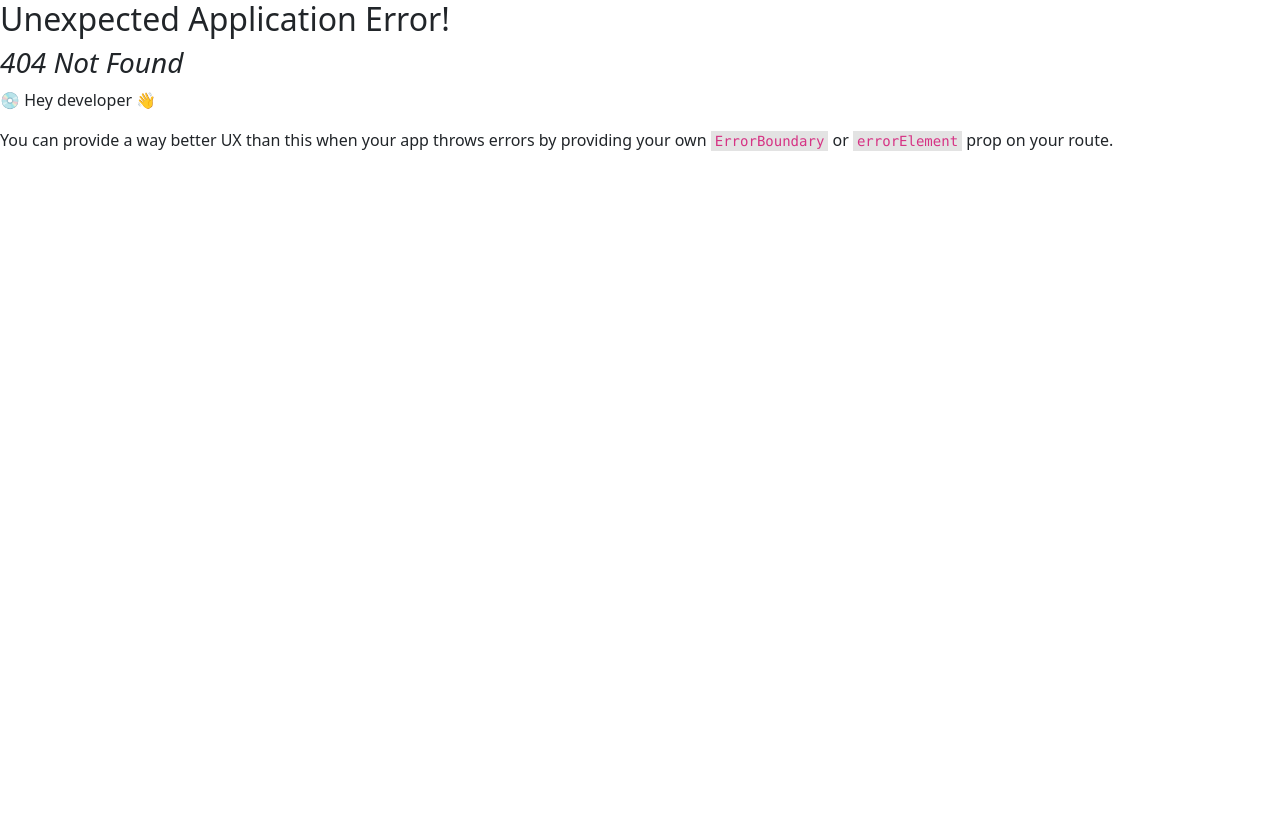
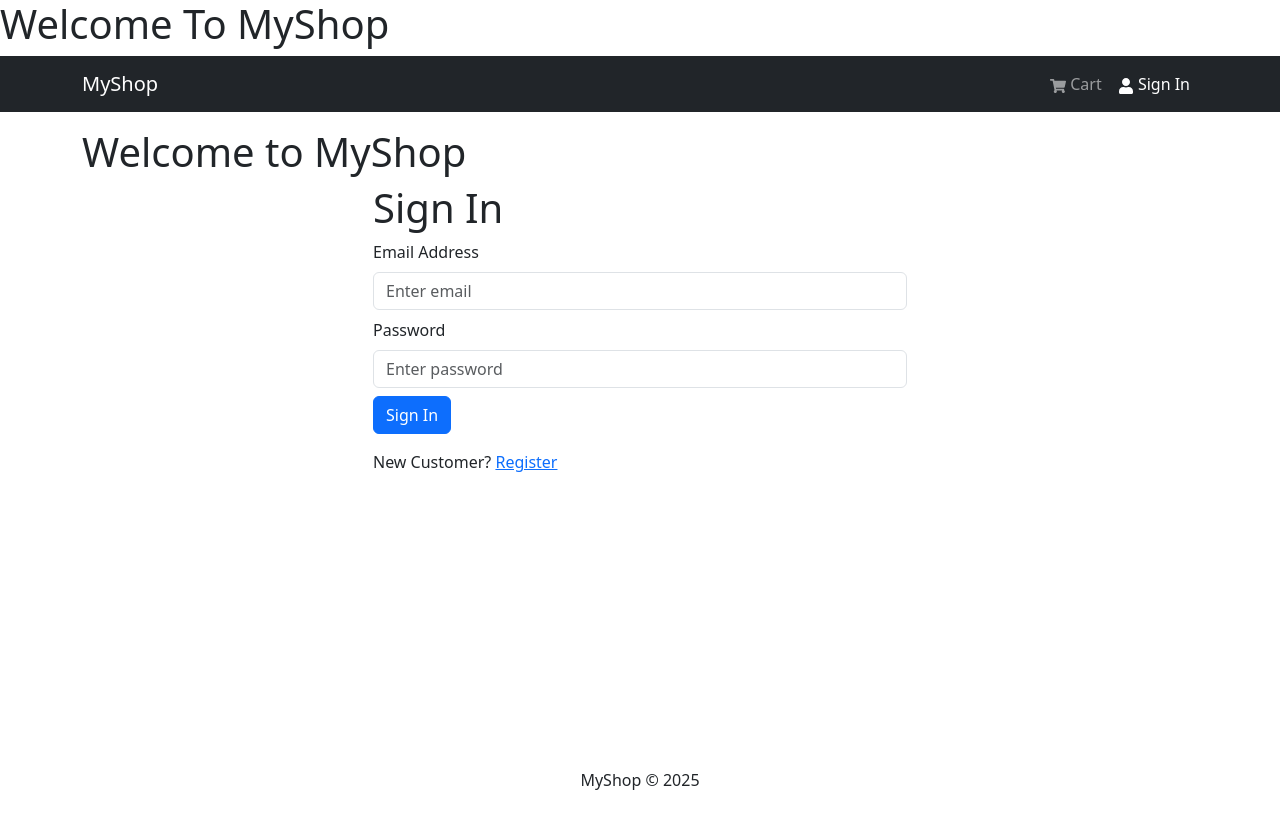
Before and after one commit to volodymyr9090/mern-ecommerce, a React (Create React App) app in the folder frontend/: page /login in a window 1280 px wide. Before the commit this address had no page. Before the commit the page ends 800 px from the top, so only its background shows below. Built offline with nearby package versions, Linux system fonts and the light colour scheme.

Commit message:
LoginScreen and functionality

```diff
--- a/frontend/package.json
+++ b/frontend/package.json
@@ -19,6 +19,7 @@
     "react-router-bootstrap": "^0.26.3",
     "react-router-dom": "^7.7.0",
     "react-scripts": "5.0.1",
+    "react-toastify": "^11.0.5",
     "web-vitals": "^2.1.4"
   },
   "scripts": {
--- a/frontend/src/App.js
+++ b/frontend/src/App.js
@@ -1,14 +1,18 @@
-import { Container } from 'react-bootstrap';
-import { Outlet } from 'react-router-dom';
-import Header from './components/Header';
-import Footer from './components/Footer';
+import { Container } from "react-bootstrap";
+import { Outlet } from "react-router-dom";
+import Header from "./components/Header";
+import Footer from "./components/Footer";
+
+import { ToastContainer } from "react-toastify";
+import "react-toastify/dist/ReactToastify.css";
 
 const App = () => {
   return (
     <>
       <h1>Welcome To MyShop</h1>
+      <ToastContainer />
       <Header />
-      <main className='py-3'>
+      <main className="py-3">
         <Container>
           <h1>Welcome to MyShop</h1>
           <Outlet />
@@ -17,6 +21,6 @@ const App = () => {
       <Footer />
     </>
   );
-}
+};
 
 export default App;
--- /dev/null
+++ b/frontend/src/components/FormContainer.jsx
@@ -0,0 +1,15 @@
+import { Container, Row, Col } from 'react-bootstrap';
+
+const FormContainer = ({ children }) => {
+  return (
+    <Container>
+      <Row className="justify-content-md-center">
+        <Col xs={12} md={6}>
+          {children}
+        </Col>
+      </Row>
+    </Container>
+  );
+};
+
+export default FormContainer;
--- a/frontend/src/components/Header.jsx
+++ b/frontend/src/components/Header.jsx
@@ -1,10 +1,16 @@
-import { Navbar, Nav, Container, Badge } from "react-bootstrap";
+import { Navbar, Nav, Container, NavDropdown, Badge } from "react-bootstrap";
 import { FaShoppingCart, FaUser } from "react-icons/fa";
 import { LinkContainer } from "react-router-bootstrap";
-import { useSelector } from 'react-redux';
+import { useSelector } from "react-redux";
 
 const Header = () => {
   const { cartItems } = useSelector((state) => state.cart);
+
+  const { userInfo } = useSelector((state) => state.auth);
+
+  const logoutHandler = () => {
+    console.log("logout");
+  };
 
   return (
     <header>
@@ -20,17 +26,30 @@ const Header = () => {
                 <Nav.Link>
                   <FaShoppingCart /> Cart
                   {cartItems.length > 0 && (
-                    <Badge pill bg="success" style={{marginLeft: '5px'}}>
+                    <Badge pill bg="success" style={{ marginLeft: "5px" }}>
                       {cartItems.reduce((a, c) => a + c.qty, 0)}
                     </Badge>
                   )}
                 </Nav.Link>
               </LinkContainer>
-              <LinkContainer to="/login">
-                <Nav.Link>
-                  <FaUser /> Sign In
-                </Nav.Link>
-              </LinkContainer>
+              {userInfo ? (
+                <>
+                  <NavDropdown title={userInfo.name} id="username">
+                    <LinkContainer to="/profile">
+                      <NavDropdown.Item>Profile</NavDropdown.Item>
+                    </LinkContainer>
+                    <NavDropdown.Item onClick={logoutHandler}>
+                      Logout
+                    </NavDropdown.Item>
+                  </NavDropdown>
+                </>
+              ) : (
+                <LinkContainer to="/login">
+                  <Nav.Link>
+                    <FaUser /> Sign In
+                  </Nav.Link>
+                </LinkContainer>
+              )}
             </Nav>
           </Navbar.Collapse>
         </Container>
--- a/frontend/src/index.js
+++ b/frontend/src/index.js
@@ -13,6 +13,7 @@ import {
 import HomeScreen from "./screens/HomeScreen";
 import ProductScreen from "./screens/ProductScreen";
 import CartScreen from './screens/CartScreen';
+import LoginScreen from './screens/LoginScreen';
 import store from "./store";
 import { Provider } from "react-redux";
 
@@ -22,6 +23,7 @@ const router = createBrowserRouter(
       <Route index path="/" element={<HomeScreen />} />
       <Route path="/product/:id" element={<ProductScreen />} />
       <Route path="/cart" element={<CartScreen />} />
+      <Route path="/login" element={<LoginScreen />} />
     </Route>
   )
 );
--- /dev/null
+++ b/frontend/src/screens/LoginScreen.jsx
@@ -0,0 +1,88 @@
+import { useState, useEffect } from 'react';
+import { Link, useLocation, useNavigate } from 'react-router-dom';
+import { Form, Button, Row, Col } from 'react-bootstrap';
+import { useDispatch, useSelector } from 'react-redux';
+import Loader from '../components/Loader';
+import FormContainer from '../components/FormContainer';
+
+import { useLoginMutation } from '../slices/userApiSlice';
+import { setCredentials } from '../slices/authSlice';
+import { toast } from 'react-toastify';
+
+const LoginScreen = () => {
+  const [email, setEmail] = useState('');
+  const [password, setPassword] = useState('');
+
+  const dispatch = useDispatch();
+  const navigate = useNavigate();
+
+  const [login, { isLoading }] = useLoginMutation();
+
+  const { userInfo } = useSelector((state) => state.auth);
+
+  const { search } = useLocation();
+  const sp = new URLSearchParams(search);
+  const redirect = sp.get('redirect') || '/';
+
+  useEffect(() => {
+    if (userInfo) {
+      navigate(redirect);
+    }
+  }, [navigate, redirect, userInfo]);
+
+  const submitHandler = async (e) => {
+    e.preventDefault();
+    try {
+      const res = await login({ email, password }).unwrap();
+      dispatch(setCredentials({ ...res }));
+      navigate(redirect);
+    } catch (err) {
+      toast.error(err?.data?.message || err.error);
+    }
+  };
+
+  return (
+    <FormContainer>
+      <h1>Sign In</h1>
+
+      <Form onSubmit={submitHandler}>
+        <Form.Group className='my-2' controlId='email'>
+          <Form.Label>Email Address</Form.Label>
+          <Form.Control
+            type='email'
+            placeholder='Enter email'
+            value={email}
+            onChange={(e) => setEmail(e.target.value)}
+          ></Form.Control>
+        </Form.Group>
+
+        <Form.Group className='my-2' controlId='password'>
+          <Form.Label>Password</Form.Label>
+          <Form.Control
+            type='password'
+            placeholder='Enter password'
+            value={password}
+            onChange={(e) => setPassword(e.target.value)}
+          ></Form.Control>
+        </Form.Group>
+
+        <Button disabled={isLoading} type='submit' variant='primary'>
+          Sign In
+        </Button>
+
+        {isLoading && <Loader />}
+      </Form>
+
+      <Row className='py-3'>
+        <Col>
+          New Customer?{' '}
+          <Link to={redirect ? `/register?redirect=${redirect}` : '/register'}>
+            Register
+          </Link>
+        </Col>
+      </Row>
+    </FormContainer>
+  );
+};
+
+export default LoginScreen;
--- a/frontend/src/slices/authSlice.js
+++ b/frontend/src/slices/authSlice.js
@@ -14,13 +14,9 @@ const authSlice = createSlice({
       state.userInfo = action.payload;
       localStorage.setItem("userInfo", JSON.stringify(action.payload));
     },
-    logout: (state, action) => {
-      state.userInfo = null;
-      localStorage.removeItem("userInfo");
-    },
   },
 });
 
-export const { setCredentials, logout } = authSlice.actions;
+export const { setCredentials } = authSlice.actions;
 
 export default authSlice.reducer;
```
Also changed, not shown: 1 other file (tests, documents, lock files or other folders).
